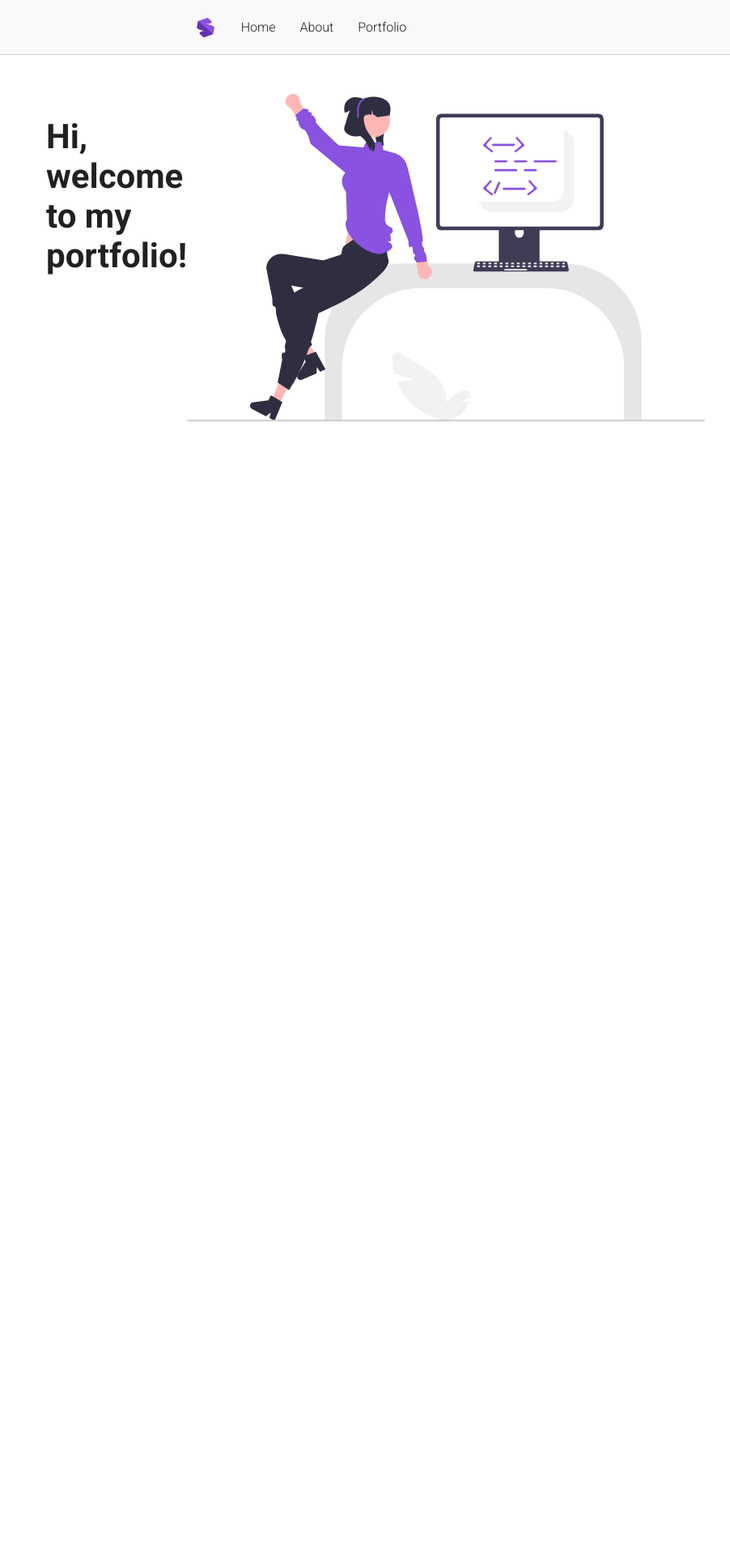
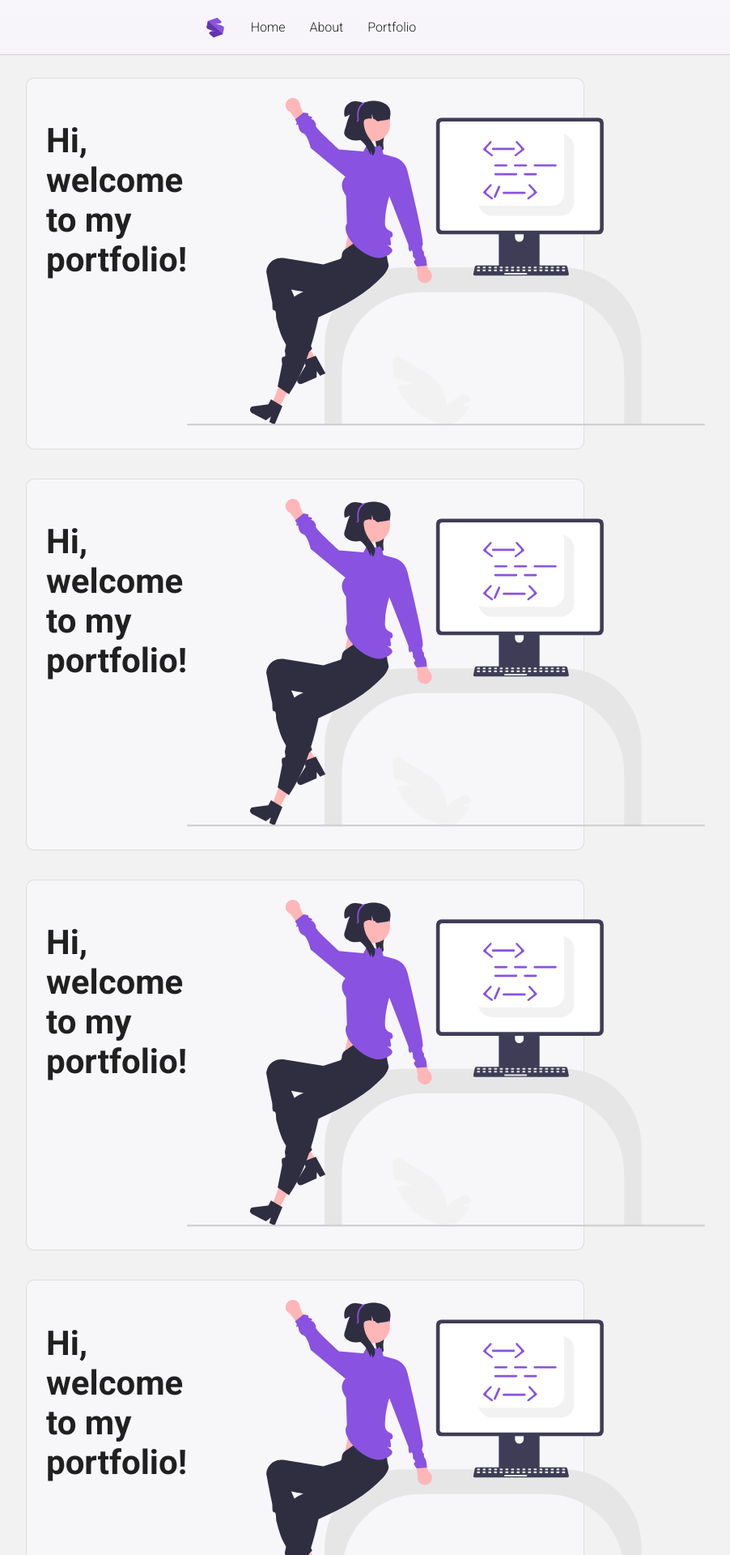
Before and after one commit to bananeira/sage, an Angular app: page / in a window 1280 px wide. Shown: the top 1920 px of the page at 81% size, without its empty margins (263-1165 px from the left). Before the commit the page ends 800 px from the top, so only its background shows below. Built offline with nearby package versions, Linux system fonts and the light colour scheme.

Commit message:
added more block properties

```diff
--- a/src/app/_variables.scss
+++ b/src/app/_variables.scss
@@ -6,14 +6,14 @@ $very-low-emphasis: 0.16;
 $lowest-emphasis: 0.1;
 
 //text
-$high-emphasis-text: rgba(0, 0, 0, $high-emphasis);
-$medium-emphasis-text: rgba(0, 0, 0, $medium-emphasis);
-$low-emphasis-text: rgba(0, 0, 0, $low-emphasis);
+$text-high-emphasis: rgba(0, 0, 0, $high-emphasis);
+$text-medium-emphasis: rgba(0, 0, 0, $medium-emphasis);
+$text-low-emphasis: rgba(0, 0, 0, $low-emphasis);
 
 //inverted-text
-$high-emphasis-inverted-text: rgba(255, 255, 255, $high-emphasis);
-$medium-emphasis-inverted-text: rgba(255, 255, 255, $medium-emphasis);
-$low-emphasis-inverted-text: rgba(255, 255, 255, $low-emphasis);
+$inverted-text-high-emphasis: rgba(255, 255, 255, $high-emphasis);
+$inverted-text-medium-emphasis: rgba(255, 255, 255, $medium-emphasis);
+$inverted-text-low-emphasis: rgba(255, 255, 255, $low-emphasis);
 
 //error
 $error: rgb(176, 0, 32);
@@ -26,11 +26,13 @@ $highlight: rgba($primary-color, 0.38);
 $b-radius-small: 5px;
 $b-radius-block: 10px;
 $b-color: rgba(0, 0, 0, $very-low-emphasis);
+$b-color-light: rgba(0, 0, 0, $lowest-emphasis);
 $b-width: 1px;
 
 //margin & padding
-$normal-padding: 12px;
-$high-padding: 24px;
+$padding-normal: 12px;
+$padding-high: 24px;
 
-//block background
-$block-background: rgb(247, 246, 249);
+//background
+$background-base: rgb(243, 242, 243);
+$background-block: rgb(247, 246, 249);
--- a/src/app/app.component.html
+++ b/src/app/app.component.html
@@ -9,4 +9,28 @@
             <img class="head-illustration" src="assets/undraw_proud_coder.svg" width="640px"/>
         </div>
     </div>
+    <div class="block">
+        <div>
+            <h1>Hi, welcome to my portfolio!</h1>
+        </div>
+        <div>
+            <img class="head-illustration" src="assets/undraw_proud_coder.svg" width="640px"/>
+        </div>
+    </div>
+    <div class="block">
+        <div>
+            <h1>Hi, welcome to my portfolio!</h1>
+        </div>
+        <div>
+            <img class="head-illustration" src="assets/undraw_proud_coder.svg" width="640px"/>
+        </div>
+    </div>
+    <div class="block">
+        <div>
+            <h1>Hi, welcome to my portfolio!</h1>
+        </div>
+        <div>
+            <img class="head-illustration" src="assets/undraw_proud_coder.svg" width="640px"/>
+        </div>
+    </div>
 </div>
--- a/src/app/app.component.scss
+++ b/src/app/app.component.scss
@@ -7,11 +7,23 @@
 }
 
 .block {
-    margin-top: 24px;
-    padding: $high-padding;
+    margin: 18px 0;
     width: 50%;
     transition: 0.4s;
     display: flex;
     flex-direction: row;
     justify-content: space-between;
+
+    background-color: $background-block;
+    border-radius: $b-radius-block;
+    border: $b-width solid $b-color-light;
+    padding: $padding-high;
+
+    &:nth-child(1) {
+        margin-top: 6em;
+    }
+
+    &:last-child {
+        margin-bottom: 4em;
+    }
 }
--- a/src/app/navigation-bar/navigation-bar.component.scss
+++ b/src/app/navigation-bar/navigation-bar.component.scss
@@ -1,15 +1,18 @@
 @import "src/app/variables";
 
 .navbar {
+    position: fixed;
+    width: 100%;
     display: flex;
     flex-direction: row;
     align-items: center;
     justify-content: center;
+    backdrop-filter: blur(8px);
+    z-index: 1;
 
-    padding: $normal-padding;
+    padding: $padding-normal;
     border-bottom: $b-width solid $b-color;
-    background-color: rgb($block-background, 0.75);
-    backdrop-filter: blur(8px);
+    background-color: rgb($background-block, 0.85);
 
     &__icon {
         height: 28px;
@@ -28,8 +31,8 @@
             text-decoration: none;
             transition: 0.2s;
 
-            padding: $normal-padding;
-            color: $high-emphasis-text;
+            padding: $padding-normal;
+            color: $text-high-emphasis;
             border-radius: $b-radius-small;
 
             &:hover {
--- a/src/styles.scss
+++ b/src/styles.scss
@@ -6,6 +6,7 @@ html {
 
 body {
     margin: 0;
+    background-color: $background-base;
 }
 
 h1, h2 {
@@ -13,7 +14,7 @@ h1, h2 {
     font-weight: 700;
     font-size: 42px;
 
-    color: $high-emphasis-text;
+    color: $text-high-emphasis;
 }
 
 p {
@@ -22,7 +23,7 @@ p {
     font-weight: 300;
     font-size: 18px;
 
-    color: $medium-emphasis-text;
+    color: $text-medium-emphasis;
 }
 
 h1 {
```
